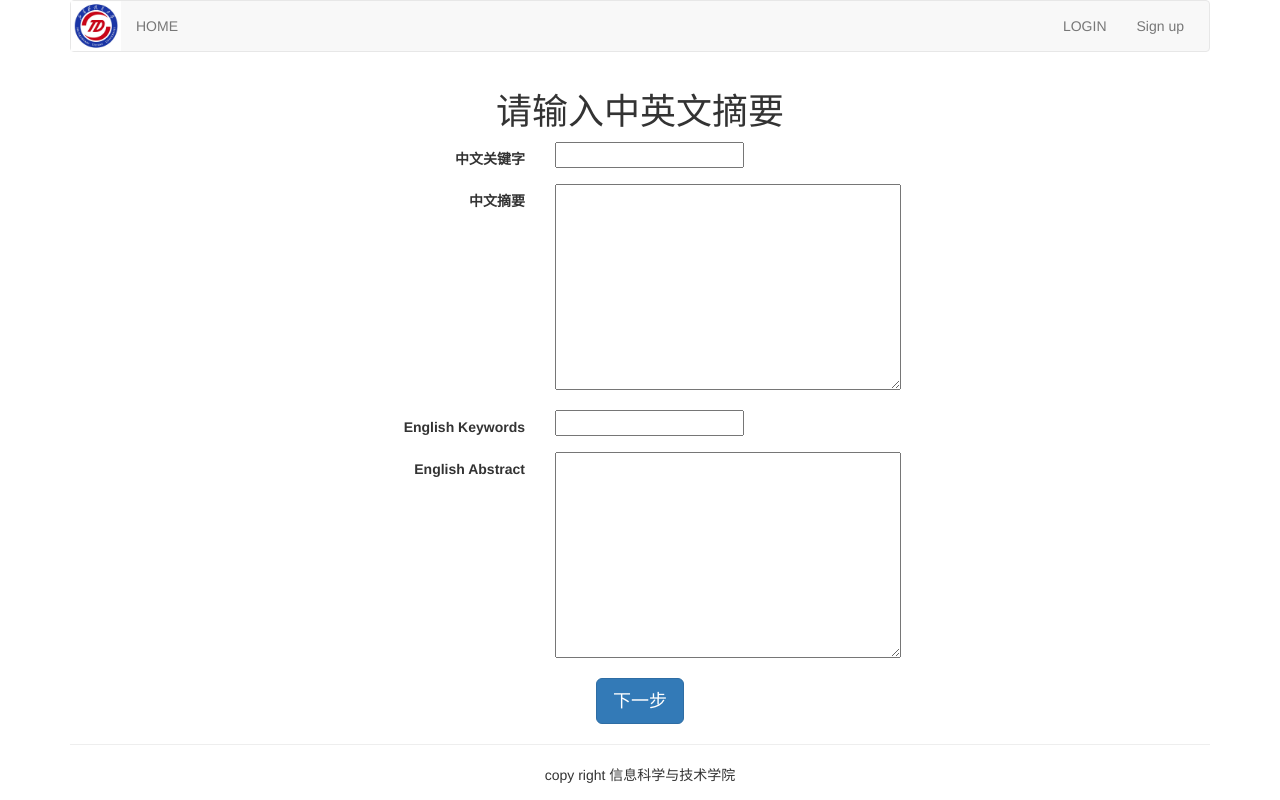
After one commit to cobaltyang/how-to-upload-files, a Django app: template templates/core/abstract.html in a window 1280 px wide. The commit adds this page. Run offline with Django 3.2, Linux system fonts and the light colour scheme; the template is opened without the code that fills it: values that come from a table or form of the project are taken from there, others are empty; some libraries are stand-ins or nearby versions.

Commit message:
这是我的第三次推送

```diff
--- a/core/forms.py
+++ b/core/forms.py
@@ -1,5 +1,5 @@
 from django import forms
-from .models import AuthorInfo,ContentInfo,PaperAfter
+from .models import AuthorInfo,ContentInfo,PaperAfter,AbstractInfo
 
 
 class AuthorForm(forms.ModelForm):
@@ -18,3 +18,8 @@ class AfterForm(forms.ModelForm):
     class Meta:
         model = PaperAfter
         fields = '__all__'
+
+class AbstractForm(forms.ModelForm):
+    class Meta:
+        model = AbstractInfo
+        fields = "__all__"
--- /dev/null
+++ b/templates/core/abstract.html
@@ -0,0 +1,45 @@
+{% extends "base.html" %}
+
+{% load static %}
+
+{% block title %}输入中英文摘要{% endblock %}
+
+{% block content %}
+<div class="row text-center vertical-middle-sm">
+    <h1>请输入中英文摘要</h1>
+
+    <form class="form-horizontal" action="{% url 'core:abstract' %}"  enctype="multipart/form-data" method="post" >{% csrf_token %}
+        <div class="form-group">
+
+            <label for="{{ abstract_form.keyword_ch.id_for_label }}" class="col-md-5 control-label">中文关键字</label>
+
+            <div class="col-md-6 text-left">{{ abstract_form.keyword_ch }}</div>
+        </div>
+
+
+        <div class="form-group">
+
+            <label for="{{ abstract_form.abstract_ch.id_for_label }}" class="col-md-5 control-label"> 中文摘要</label>
+            <div class="col-md-6 text-left">{{ abstract_form.abstract_ch }}</div>
+        </div>
+        <div class="form-group">
+
+            <label for="{{ abstract_form.keyword_en.id_for_label }}" class="col-md-5 control-label"> English Keywords</label>
+            <div class="col-md-6 text-left">{{ abstract_form.keyword_en }}</div>
+        </div>
+
+
+        <div class="form-group">
+
+            <label for="{{ abstract_form.abstract_en.id_for_label }}" class="col-md-5 control-label"> English Abstract</label>
+            <div class="col-md-6 text-left">{{ abstract_form.abstract_en }}</div>
+        </div>
+
+            <input type="submit" class="btn btn-primary btn-lg" value="下一步">
+ </form>
+
+
+</div>
+
+
+{% endblock %}
--- a/templates/core/after.html
+++ b/templates/core/after.html
@@ -23,7 +23,7 @@
             <label for="{{ after_form.acknowledgment.id_for_label }}" class="col-md-5 control-label"> 致谢</label>
             <div class="col-md-6 text-left">{{ after_form.acknowledgment }}</div>
         </div>
-        <input type="submit" class="btn btn-primary btn-lg" value="下载pdf格式文档">
+        <input type="submit" class="btn btn-primary btn-lg" value="下载文档">
  </form>
 
 
```
Also changed, not shown: core/views.py (+11 -14 lines), core/migrations/0008_abstractinfo.py (added).
